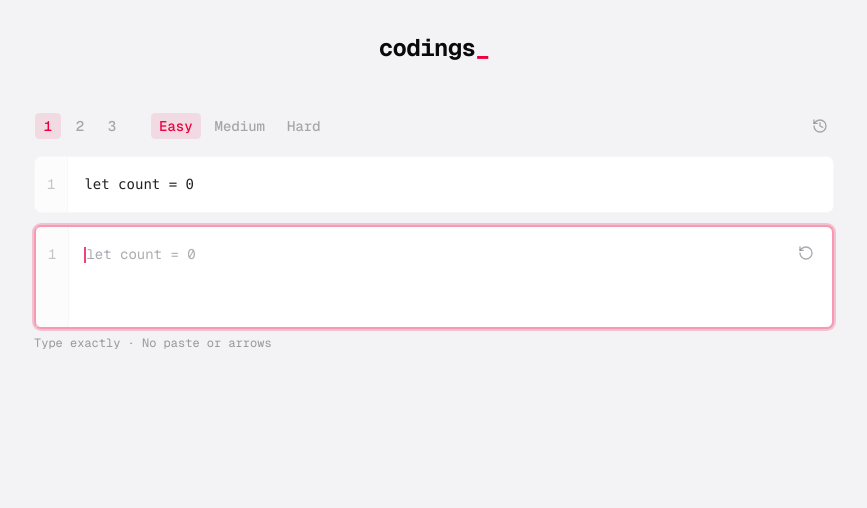
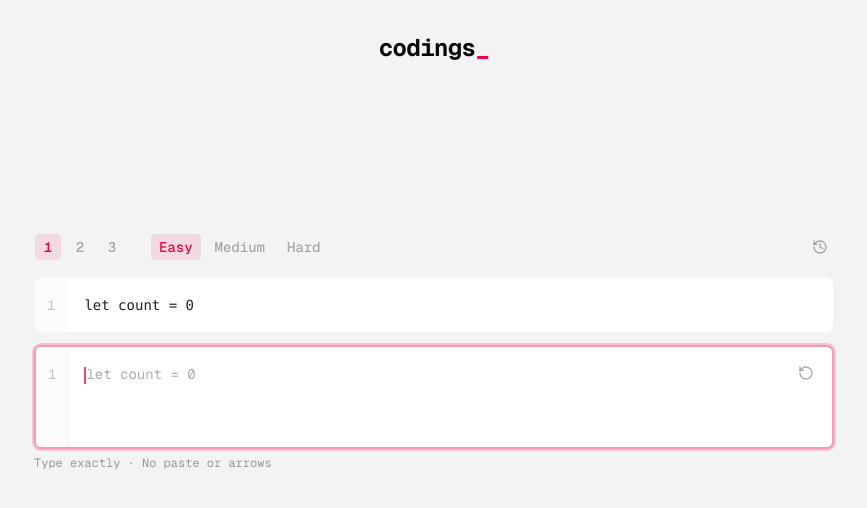
Before and after one commit to capriok/Codings, a Next.js app: page / in a window 1280 px wide. Shown: the top 508 px of the page, without its empty margins (206-1073 px from the left). Built offline with nearby package versions, Linux system fonts and the light colour scheme.

Commit message:
update game placement

```diff
--- a/app/(game)/game-layout.tsx
+++ b/app/(game)/game-layout.tsx
@@ -6,10 +6,8 @@ import { cn } from "@/lib/utils"
 
 export default function GameLayout({ children }: { children: React.ReactNode }) {
   return (
-      <main className="bg-background text-foreground flex flex-col items-center min-h-screen">
-      <div className="flex max-w-[800px] w-full flex-col">
-        {children}
-      </div>
+    <main className="bg-background text-foreground flex flex-col items-center min-h-screen">
+      <div className="flex max-w-200 w-full flex-col">{children}</div>
     </main>
   )
 }
--- a/app/page.tsx
+++ b/app/page.tsx
@@ -38,6 +38,7 @@ export default function Page() {
     <GameLayout>
       <GameTitle />
 
+      <div className="flex flex-col justify-center items-center h-[60vh] w-full">
         <GameHeader
           lengths={LENGTHS}
           length={length}
@@ -63,6 +64,7 @@ export default function Page() {
             <Spinner />
           </div>
         )}
+      </div>
     </GameLayout>
   )
 }
```
Also changed, not shown: 1 other file (tests, documents, lock files or other folders). Lines whose indentation alone changed are shown as unchanged.
